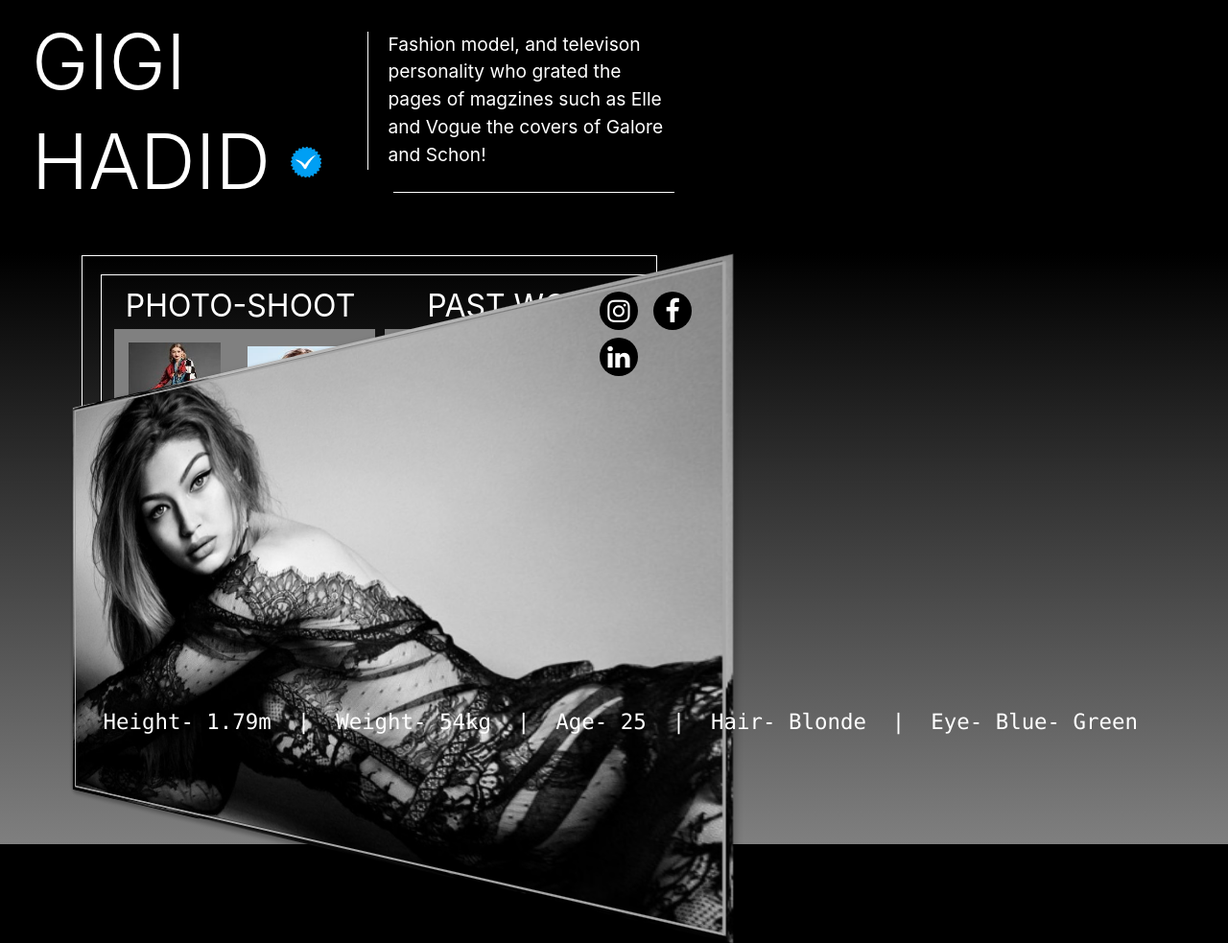
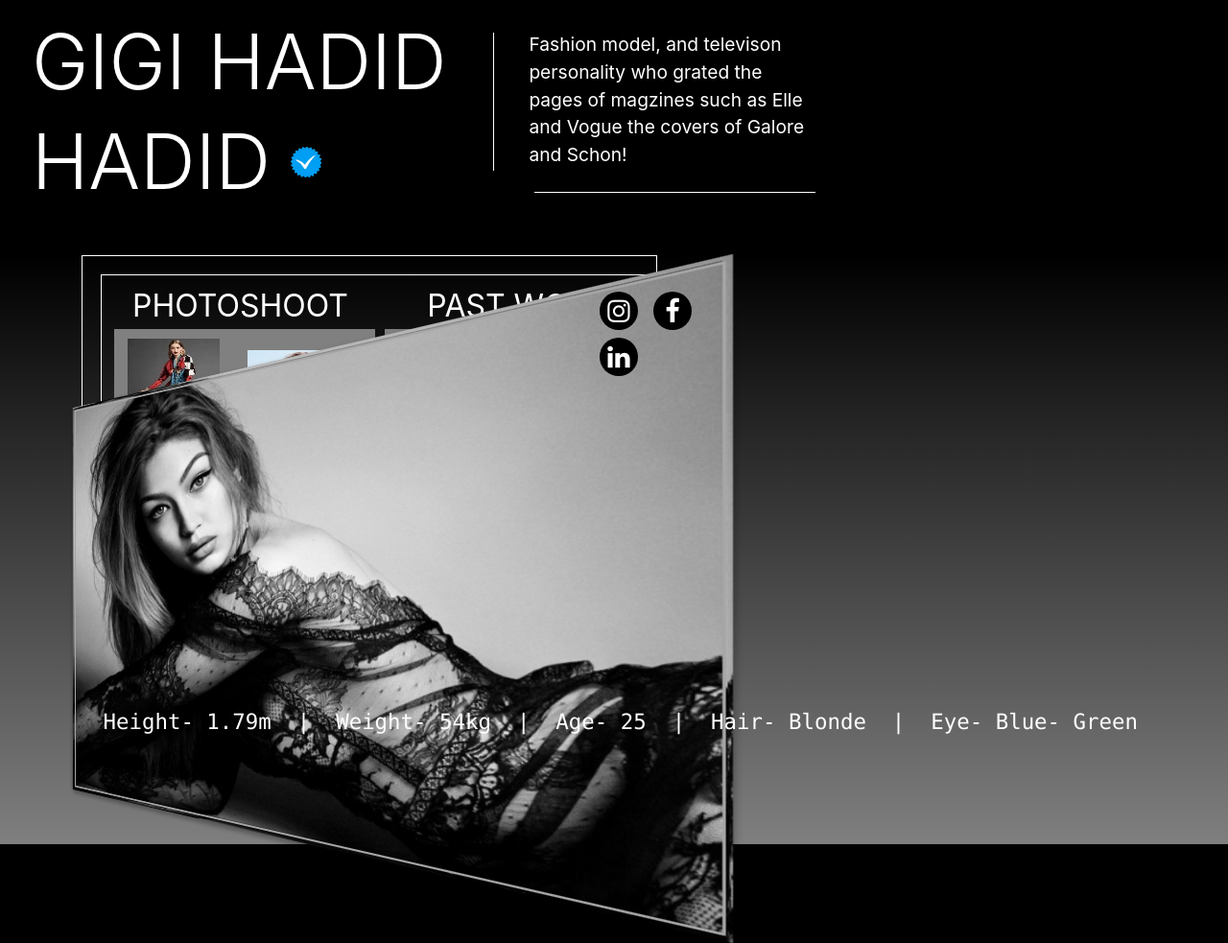
Before and after one commit to kajal148/AppAvengersGiGIHadid, a plain HTML site: page index.html in a window 1280 px wide. Shown: the whole page at 96% size. Drawn offline with nearby package versions, Linux system fonts and the light colour scheme.

Commit message:
Updated UI

```diff
--- a/index.html
+++ b/index.html
@@ -23,7 +23,7 @@
                     <tr>
                         <td>
                             <h1 style="display:block;" class="name" >
-                                GIGI
+                                GIGI HADID
                             </h1>
                             <H1 style="display: inline-block;" class="name">HADID</H1>
                             <img class="verified" src="images/verified.png" alt="" srcset="">
@@ -31,7 +31,7 @@
                         <td>
                             <span class="verticleline"></span>
                         </td>
-                        <td style="padding:0rem; margin-top:0rem ; " >
+                        <td style="padding:1rem; margin-top:1rem ; " >
                             <span  class="topdescription" >
                                 Fashion model, and televison personality who grated the pages of magzines
                                 such as Elle and Vogue the covers of Galore and Schon!
@@ -47,22 +47,22 @@
                   </div>
                   <div class="mainbox" >
                     <div class="twobrothers" >
-                        <p class="h2class">PHOTO-SHOOT</p>
+                        <p class="h2class">PHOTOSHOOT</p>
                         <table class="imgtable1">
                             <tr>
-                                <td style="padding:0rem 0rem 0rem 0.5rem" >
-                                    <img style="width:6rem; height: 7.5rem;" src="images/4.jpg" alt="">
+                                <td style="padding:0rem 0rem 0rem 0.4rem" >
+                                    <img style="width:6rem; height: 7.5rem;" src="images/4.jpg" alt="Gigi Hadid">
                                 </td>
                                 <td style="padding:1rem 0rem 0rem 0rem" >
-                                    <img style="width:7rem; height: 8rem;" src="images/1.jpg" alt="">
+                                    <img style="width:7rem; height: 7rem;" src="images/1.jpg" alt="Gigi Hadid">
                                 </td>
                             </tr>
                             <tr>
                                 <td style="padding:0rem 0rem 0.5rem 0.5rem" >
-                                    <img style="width:6rem; height: 7rem;" src="images/2.jpg" alt="">
+                                    <img style="width:6rem; height: 7rem;" src="images/2.jpg" alt="Gigi Hadid">
                                 </td>
                                 <td style="padding:0rem 0rem 0.5rem 0.5rem" >
-                                    <img style="width:8rem; height: 5rem;" src="images/3.jpg" alt="">
+                                    <img style="width:8rem; height: 5rem;" src="images/3.jpg" alt="Gigi Hadid">
                                 </td>
                             </tr>
                         </table>
@@ -74,10 +74,10 @@
                         <table class="imgtable2">
                             <tr>
                                 <td>
-                                    <img style="width: 7rem; height: 7rem; " src="images/blonde.png" alt="">
+                                    <img style="width: 7rem; height: 7rem; " src="images/blonde.png" alt="Gigi Hadid">
                                 </td>
                                 <td>
-                                    <img style="width: 6.5rem; height: 6.5rem; " src="images/pony.png" alt="">
+                                    <img style="width: 6.5rem; height: 6.5rem; " src="images/pony.png" alt="Gigi Hadid">
                                 </td>
                             </tr>
                             <tr>
@@ -85,7 +85,7 @@
                                     <img src="images/ramp1.png" alt="">
                                 </td>
                                 <td style="margin-top: -4px;" >
-                                    <img style="width:6rem; height: 8rem;" src="images/ramp.jpg" alt="">
+                                    <img style="width:6rem; height: 8rem;" src="images/ramp.jpg" alt="Gigi Hadid">
                                 </td>
                             </tr>
 
@@ -142,114 +142,3 @@
       </div>
     </body>
 </html>
-
-
-
-
-<!--
-<div class="upperdiv" >
-
-    <table class="toptable" >
-        <tr>
-            <td>
-                <h1 style="display:block;" class="name" >
-                    GIGI
-                </h1>
-                <H1 style="display: inline-block;" class="name">HADID</H1>
-                <img class="verified" src="images/verified.png" alt="" srcset="">
-            </td>
-            <td>
-                <span class="verticleline"></span>
-            </td>
-            <td style="padding:0rem; margin-top:0rem ; " >
-                <span  class="topdescription" >
-                    Fashion model, and televison personality who grated the pages of magzines
-                    such as Elle and Vogue the covers of Galore and Schon!
-                </span>
-                <hr class="tophr">
-            </td>
-        </tr>
-    </table>
-  </div>
-
-  <div class=" row lowerdiv" >
-    <div  class="col-lg-6" >
-
-    </div>
-    <div  class="col-lg-6" >
-
-        <img class="rightimage" src="images/main.jpg" alt="" srcset="">
-    </div>
-  </div> -->
-
-<!--
-  table class="imgtable" >
-                        <tr>
-                            <td style="padding-top: 0rem;" >
-                                <img style="height: 7rem; width: 5rem; margin: 0.6rem 1.5rem 0rem 0rem; " src="images/4.jpg" alt="">
-                            </td>
-                            <td style="padding-top: 0rem;" >
-                                <img style="height: 8rem; width: 7rem; margin: 0.6rem 1rem 0rem  0rem ; " src="images/1.jpg" alt="">
-                            </td>
-                        </tr>
-                        <tr>
-                            <td style="padding-top: 0rem;" >
-                                <img style="height: 7rem; margin: 0rem 1rem 1rem  0rem ; " src="images/2.jpg" alt="">
-                            </td>
-                            <td style="padding-top: 0rem;" >
-                                <img style="height: 6rem; width: 7rem; margin: 0rem 2rem 1rem 0rem ; " src="images/3.jpg" alt="">
-                            </td>
-                        </tr> -->
-
-
-
-<!--
-                        <div style="position:relative" class="lowercontent" >
-
-                            <div style=" width: 50%; " >
-                                <p class="h2class">PHOTO-SHOOT</p>
-
-                                <table class="imgtable">
-                                    <tr  >
-                                        <td style="padding:0rem 0rem 0rem 1rem" >
-                                            <img style="width:6rem; height: 7rem;" src="images/4.jpg" alt="">
-                                        </td>
-                                        <td style="padding:1rem 0rem 0rem 0rem" >
-                                            <img style="width:7rem; height: 8rem;" src="images/1.jpg" alt="">
-                                        </td>
-                                    </tr>
-                                    <tr>
-                                        <td style="padding:0rem 0rem 0.5rem 1rem" >
-                                            <img style="width:6rem; height: 7rem;" src="images/2.jpg" alt="">
-                                        </td>
-                                        <td style="padding:0rem 0rem 0.5rem 1rem" >
-                                            <img style="width:7rem; height: 5rem;" src="images/3.jpg" alt="">
-                                        </td>
-                                    </tr>
-                                </table>
-
-
-                            </div>
-                            <div style=" width: 50%; " >
-                                <p class="h2class" >PAST WORK</p>
-                                <table class="imgtable">
-                                    <tr>
-                                        <td>
-
-                                        </td>
-                                        <td>
-
-                                        </td>
-                                    </tr>
-                                    <tr>
-                                        <td>
-
-                                        </td>
-                                        <td>
-
-                                        </td>
-                                    </tr>
-                                </table>
-                            </div>
-
-                          </div> -->
```
